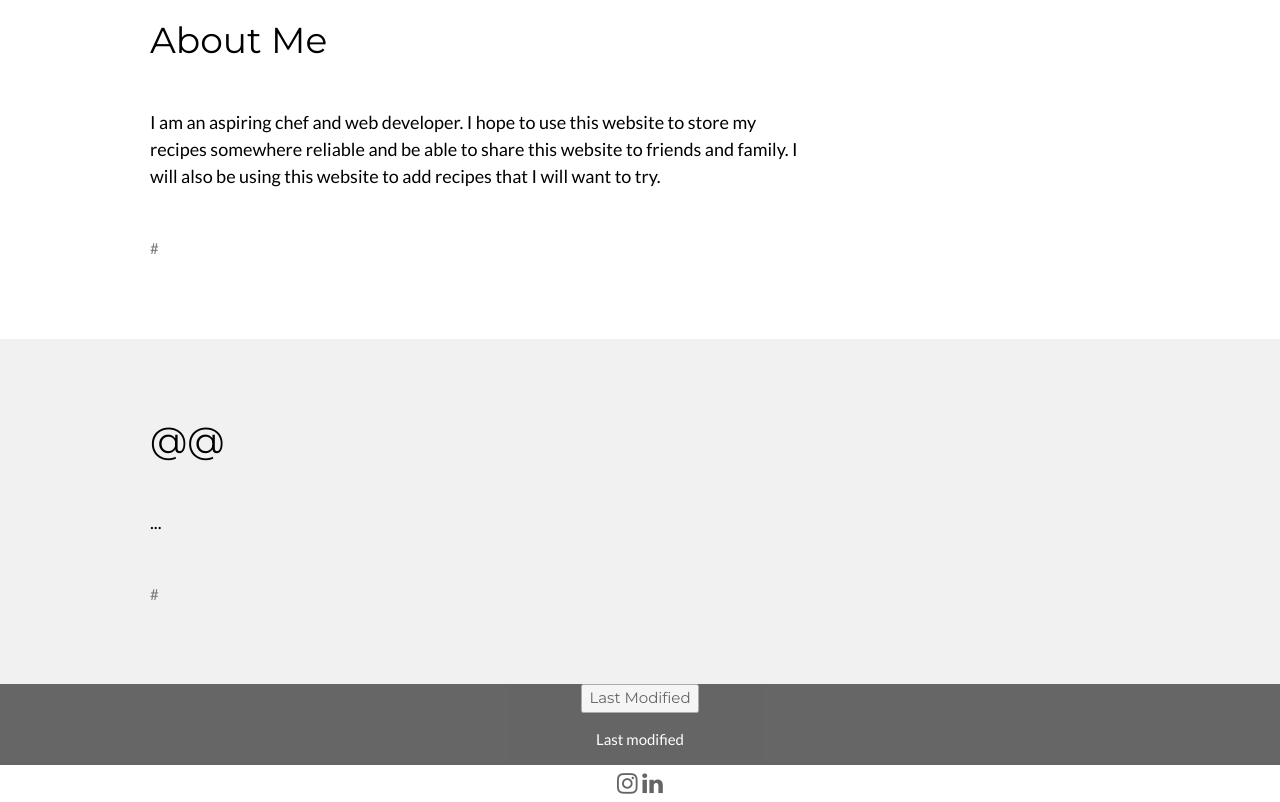
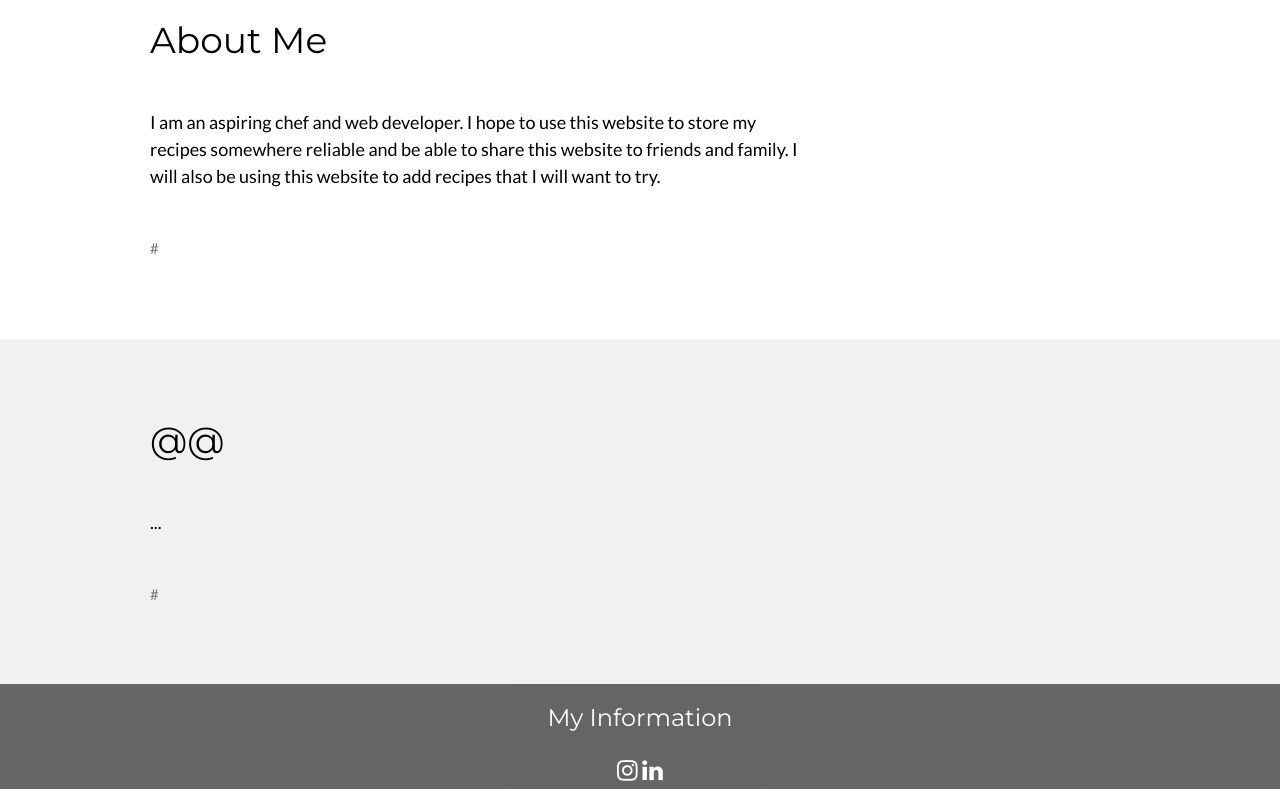
Before and after one commit to bgtz02/bgtz02.github.io, a plain HTML site: page index.html in a window 1280 px wide. Shown: the part 427-1229 px from the top of the page. Drawn offline with nearby package versions, Linux system fonts and the light colour scheme.

Commit message:
Update index.html

```diff
--- a/index.html
+++ b/index.html
@@ -18,7 +18,7 @@ body,h1,h2,h3,h4,h5,h6 {font-family: "Lato", sans-serif}
 <div class="w3-top">
   <div class="w3-bar w3-black w3-card w3-left-align w3-large">
     <a class="w3-bar-item w3-button w3-hide-medium w3-hide-large w3-right w3-padding-large w3-hover-white w3-large w3-red" href="javascript:void(0);" onclick="myFunction()" title="Toggle Navigation Menu"><i class="fa fa-bars"></i></a>
-    <a href="#" class="w3-bar-item w3-button w3-padding-large w3-white">Home</a>
+    <a href="youtube.com" class="w3-bar-item w3-button w3-padding-large w3-white">Home</a>
     <a href="#" class="w3-bar-item w3-button w3-hide-small w3-padding-large w3-hover-white">Dinner</a>
     <a href="#" class="w3-bar-item w3-button w3-hide-small w3-padding-large w3-hover-white">Desserts</a>
     <a href="#" class="w3-bar-item w3-button w3-hide-small w3-padding-large w3-hover-white">Snacks</a>
@@ -72,30 +72,22 @@ body,h1,h2,h3,h4,h5,h6 {font-family: "Lato", sans-serif}
   </div>
 </div>
 
-<div class="w3-container w3-black w3-center w3-opacity w3-padding-21">
-
-    <button onclick="myFunction()">Last Modified</button>
-<p id="demo">Last modified</p>
-
-
-<script>
-function myFunction() {
-  var x = document.lastModified;
-  document.getElementById("demo").innerHTML = x;
-}
-</script>
+<div class="w3-container w3-black w3-center w3-opacity w3-padding-11">
+ <h1 class="w3-margin w3-xlarge">My Information</h1>
+   <div class="w3-xlarge w3-padding-12">
+    <i class="fa fa-instagram w3-hover-opacity"></i>
+    <i class="fa fa-linkedin w3-hover-opacity"></i>
 </div>
 
 
 <!-- Footer -->
 <footer class="w3-container w3-padding-12 w3-center w3-opacity">
-  <div class="w3-xlarge w3-padding-12">
-    <i class="fa fa-instagram w3-hover-opacity"></i>
-    <i class="fa fa-linkedin w3-hover-opacity"></i>
+
  </div>
 </footer>
 
 <script>
+
 // Used to toggle the menu on small screens when clicking on the menu button
 function myFunction() {
   var x = document.getElementById("navDemo");
```
